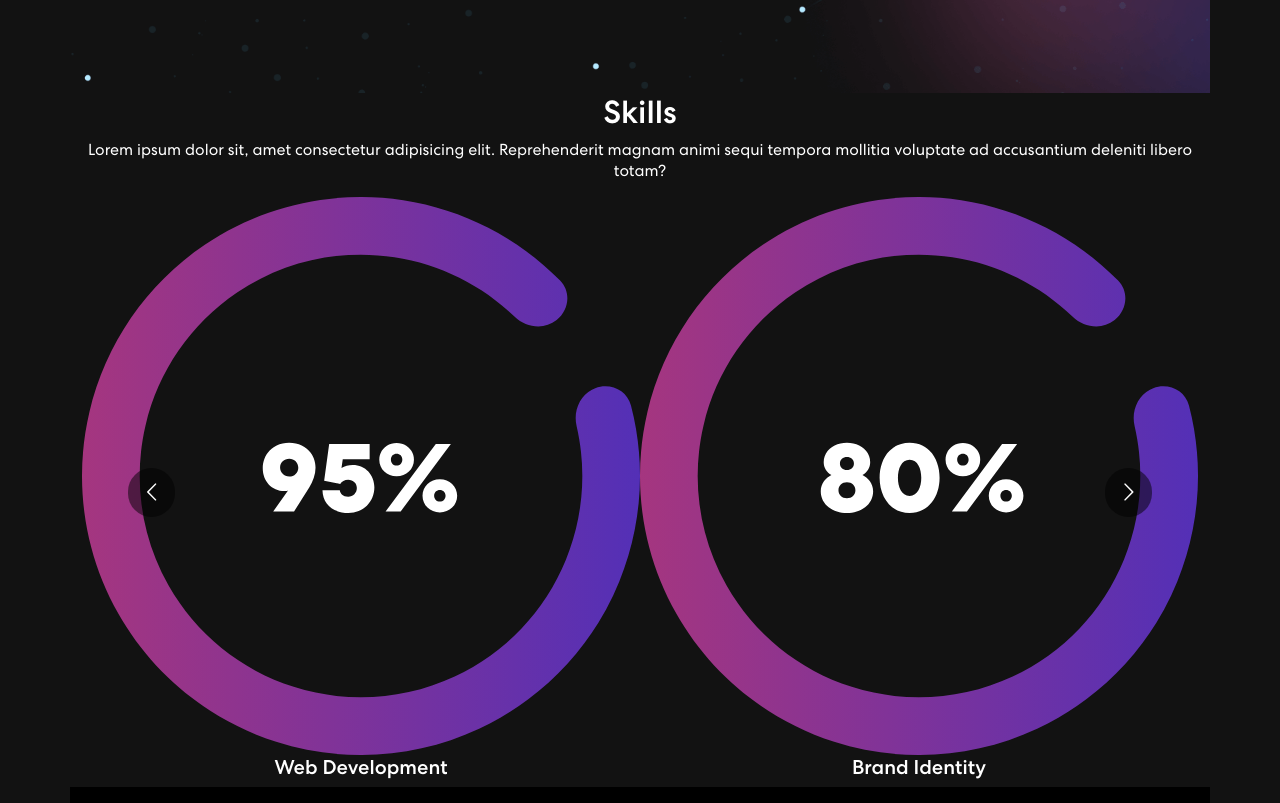
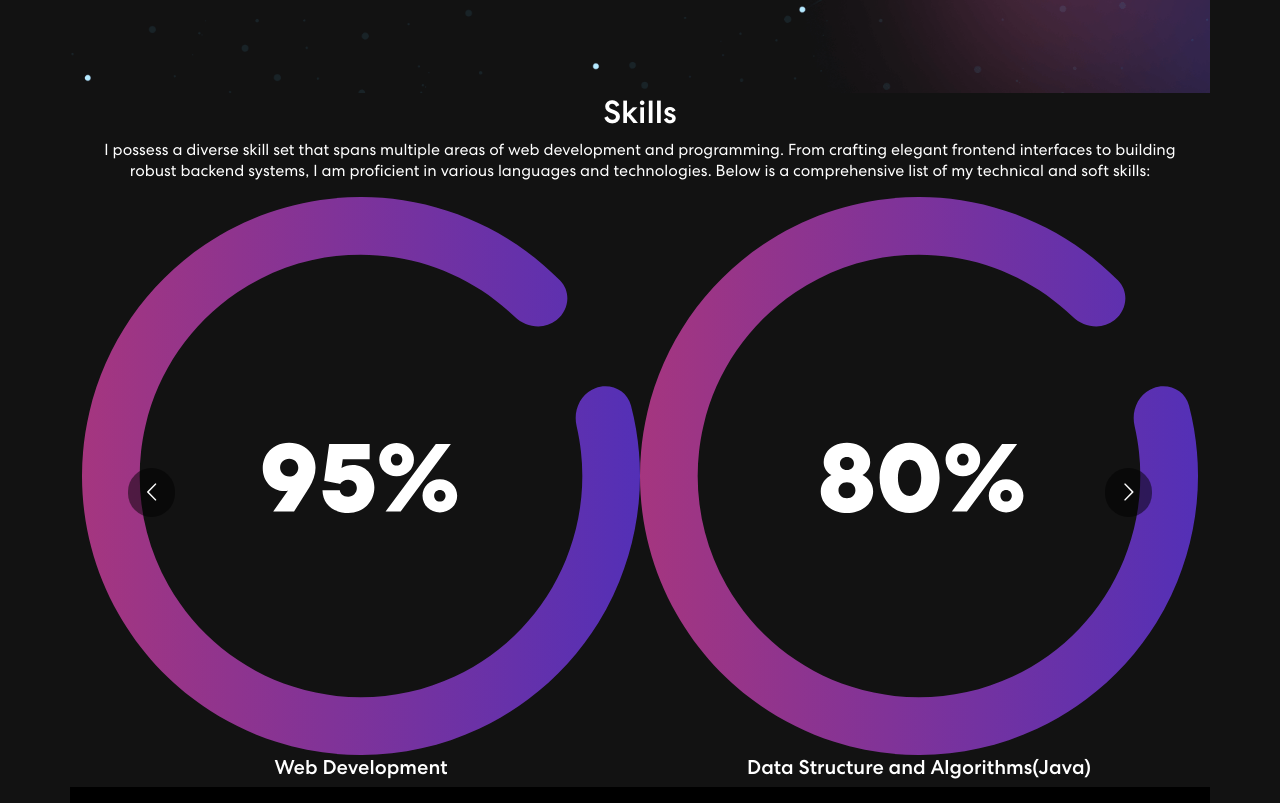
Before and after one commit to vishal-kumar-25/Vishal-Kumar, a React (Vite) app: page / in a window 1280 px wide. Shown: the part 737-1540 px from the top of the page. Built offline with nearby package versions, Linux system fonts and the light colour scheme.

Commit message:
Update Skills.jsx

```diff
--- a/src/components/Skills.jsx
+++ b/src/components/Skills.jsx
@@ -34,23 +34,23 @@ export const Skills = () => {
                     <Col>
                         <div className="skills-bx">
                             <h2>Skills</h2>
-                            <p>Lorem ipsum dolor sit, amet consectetur adipisicing elit. Reprehenderit magnam animi sequi tempora mollitia voluptate ad accusantium deleniti libero totam?</p>
+                           <p>I possess a diverse skill set that spans multiple areas of web development and programming. From crafting elegant frontend interfaces to building robust backend systems, I am proficient in various languages and technologies. Below is a comprehensive list of my technical and soft skills:</p>
                             <Carousel responsive={responsive} infinite={true} className="skills-slider">
                                 <div className="item">
                                     <img src={meter1} alt="Web Development" /> {/* Line 44 */}
                                     <h5>Web Development</h5>
                                 </div>
                                 <div className="item">
-                                    <img src={meter2} alt="Brand Identity" /> {/* Line 48 */}
-                                    <h5>Brand Identity</h5>
+                                    <img src={meter2} alt="Data Structure and Algorithm" /> {/* Line 48 */}
+                                    <h5>Data Structure and Algorithms(Java)</h5>
                                 </div>
                                 <div className="item">
-                                    <img src={meter3} alt="Logo Design" /> {/* Line 52 */}
-                                    <h5>Logo Design</h5>
+                                    <img src={meter3} alt="Machine Learning" /> {/* Line 52 */}
+                                    <h5>Machine Learning</h5>
                                 </div>
                                 <div className="item">
-                                    <img src={meter1} alt="Web Development" /> {/* Line 56 */}
-                                    <h5>Web Development</h5>
+                                    <img src={meter1} alt="Soft Skills" /> {/* Line 56 */}
+                                    <h5>Communication & Teamwork</h5>
                                 </div>
                             </Carousel>
                         </div>
```
